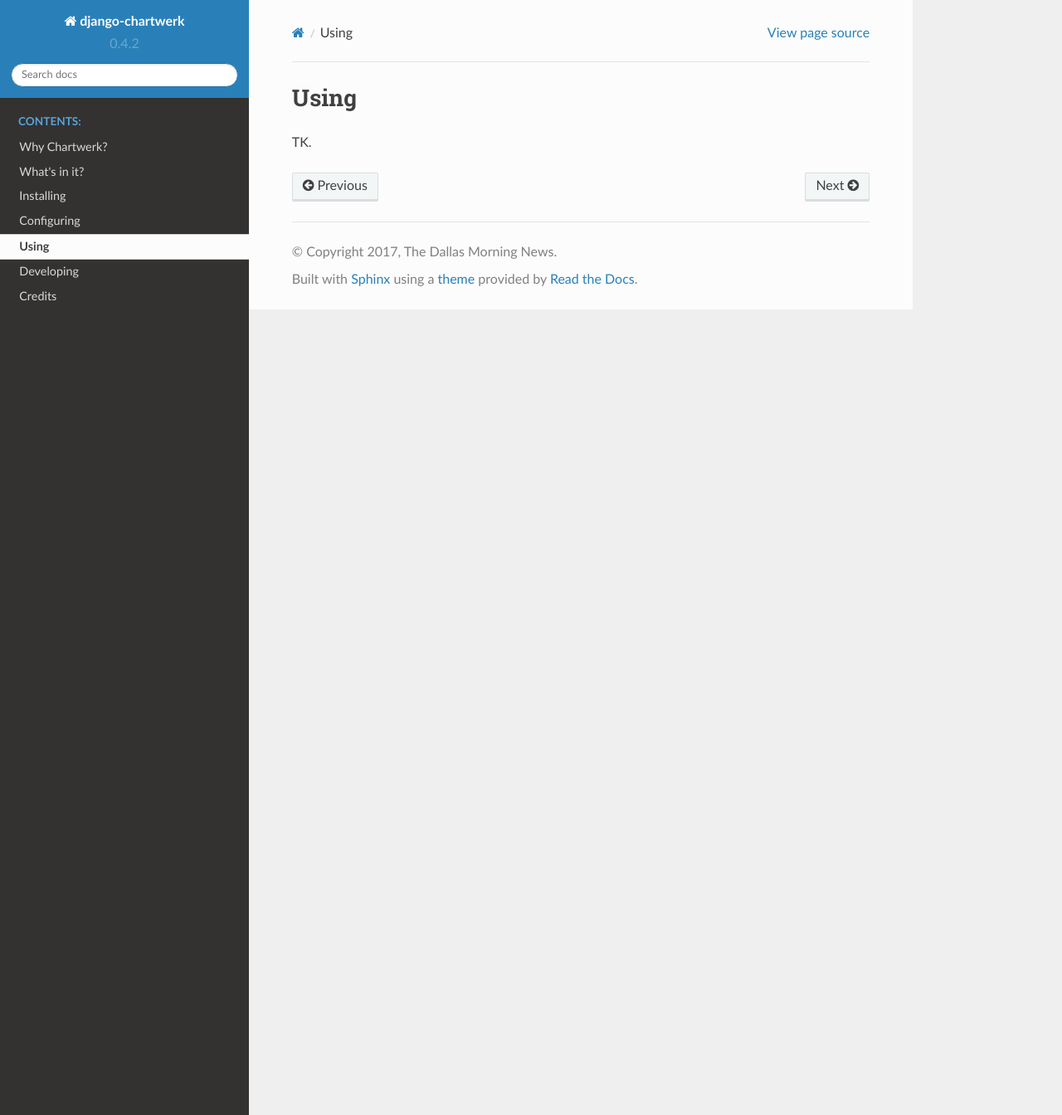
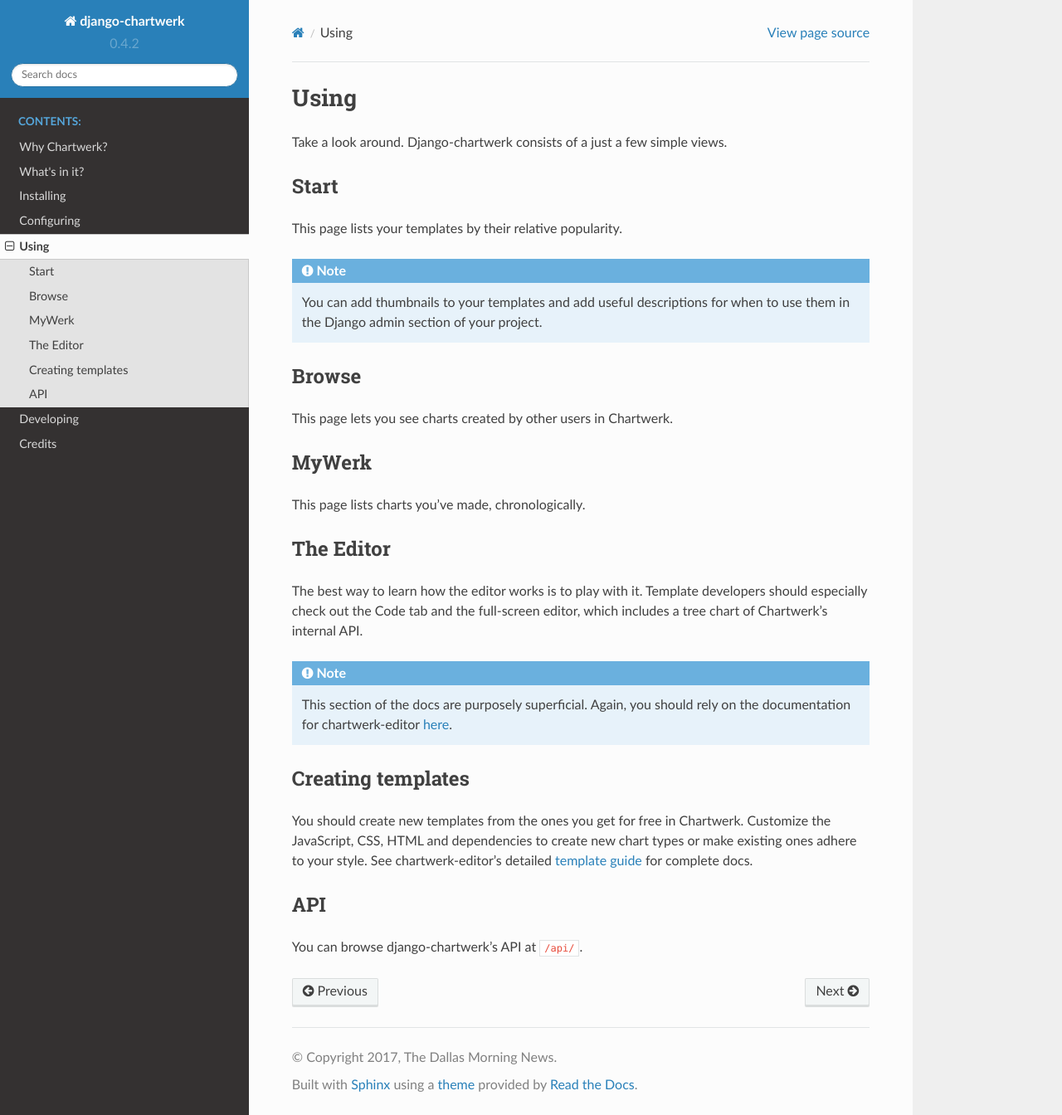
Before and after one commit to DallasMorningNews/django-chartwerk, a Sphinx documentation site: the page built from docs/using.rst, in a window 1280 px wide and 1344 px high. Shown: the whole window at 83% size. Built offline with Sphinx 7.4.7 and the Read the Docs theme 2.0.0, drawn with Linux system fonts in a browser that asks for light colours.

Commit message:
using docs

```diff
--- a/docs/using.rst
+++ b/docs/using.rst
@@ -2,4 +2,45 @@
 Using
 =====
 
-TK.
+Take a look around. Django-chartwerk consists of a just a few simple views.
+
+
+Start
+-----
+
+This page lists your templates by their relative popularity.
+
+.. note::
+  You can add thumbnails to your templates and add useful descriptions for when to use them in the Django admin section of your project.
+
+Browse
+------
+
+This page lets you see charts created by other users in Chartwerk.
+
+MyWerk
+------
+
+This page lists charts you've made, chronologically.
+
+The Editor
+----------
+
+The best way to learn how the editor works is to play with it. Template developers should especially check out the Code tab and the full-screen editor, which includes a tree chart of Chartwerk's internal API.
+
+
+.. note::
+
+  This section of the docs are purposely superficial. Again, you should rely on the documentation for chartwerk-editor `here <https://the-dallas-morning-news.gitbooks.io/chartwerk-editor/docs/introduction.html>`_.
+
+
+Creating templates
+------------------
+
+You should create new templates from the ones you get for free in Chartwerk. Customize the JavaScript, CSS, HTML and dependencies to create new chart types or make existing ones adhere to your style. See chartwerk-editor's detailed `template guide <https://the-dallas-morning-news.gitbooks.io/chartwerk-editor/docs/template-basics.html>`_ for complete docs.
+
+
+API
+---
+
+You can browse django-chartwerk's API at :code:`/api/`.
```
